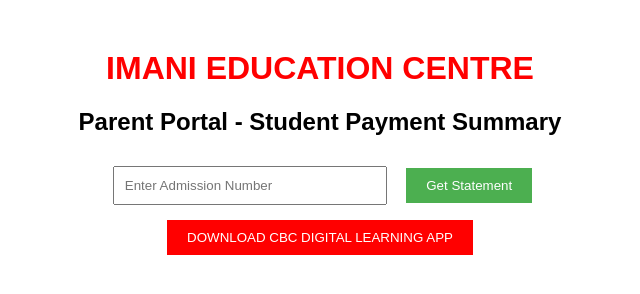
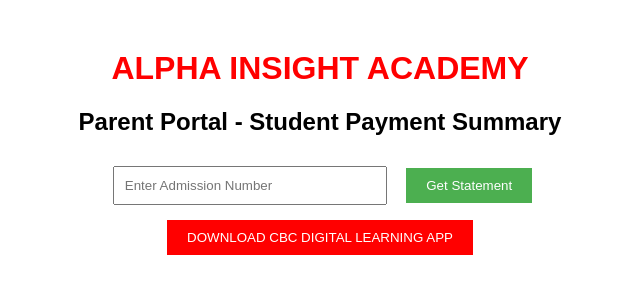
Before and after one commit to masomodigital/parents-alpha, a plain HTML site: page index.html in a window 1280 px wide. Shown: the whole page, without its empty margins (320-960 px from the left). Drawn offline with Linux system fonts and the light colour scheme.

Commit message:
Update index.html

```diff
--- a/index.html
+++ b/index.html
@@ -18,7 +18,7 @@
   </style>
 </head>
 <body>
-  <h1>IMANI EDUCATION CENTRE</h1>
+  <h1>ALPHA INSIGHT ACADEMY</h1>
   <h2>Parent Portal - Student Payment Summary</h2>
 
   <input type="text" id="admissionNumber" placeholder="Enter Admission Number">
```
